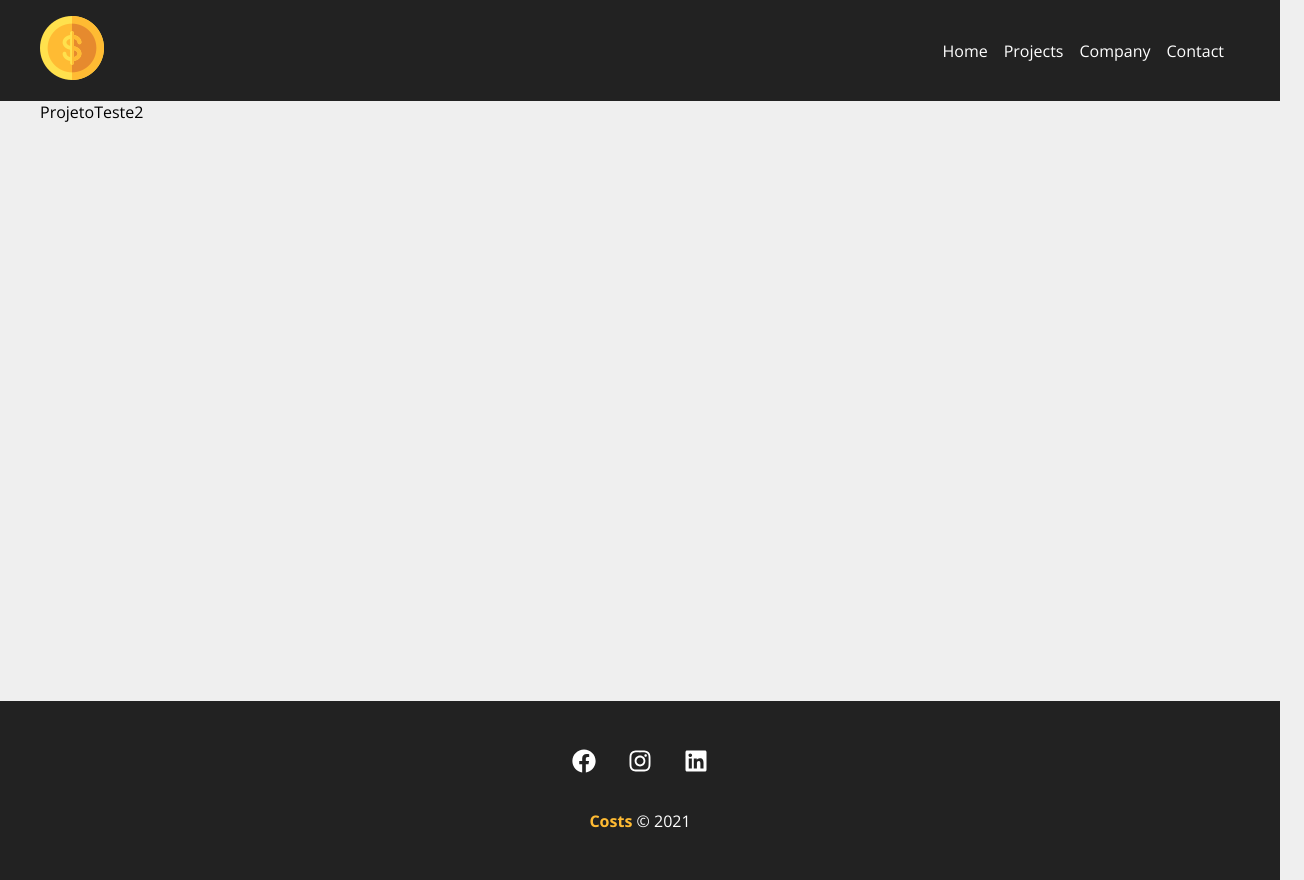
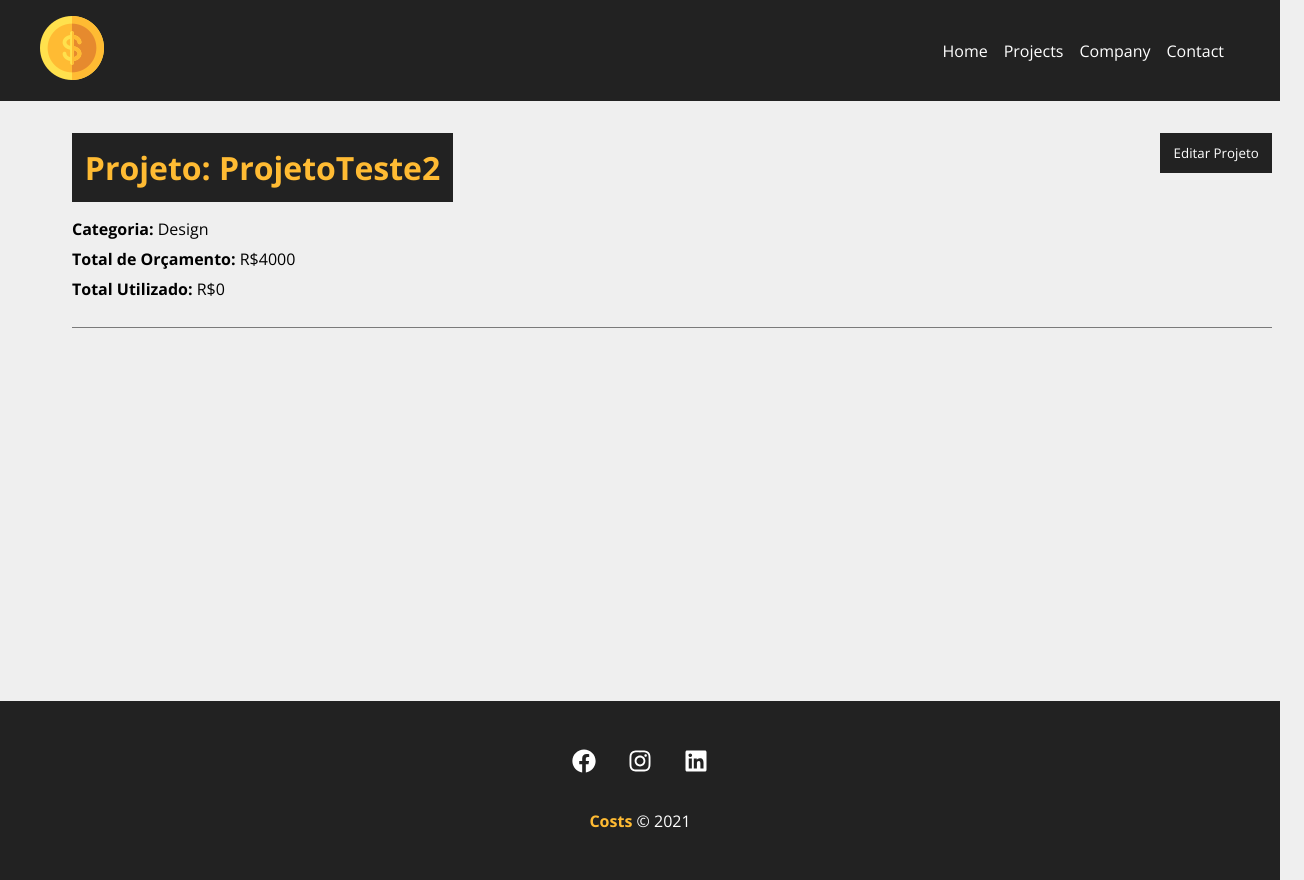
Before and after one commit to PorthoGamesBR/projeto-costs-react, a React (Create React App) app: page /project/2 in a window 1280 px wide. Shown: the whole page, 1304 px wide, since content can reach past the window. Built offline with nearby package versions, Linux system fonts and the light colour scheme; data requests are answered from the project's data file; the HTML template or start-up script is replaced by a standard one.

Commit message:
Dados e estilo da página project

```diff
--- a/src/components/pages/Project.js
+++ b/src/components/pages/Project.js
@@ -3,12 +3,17 @@
 import {useParams} from 'react-router-dom'
 import {useState, useEffect} from 'react'
 
+import Loading from "../layout/Loading.js"
+import Container from "../layout/Container.js"
+
 function Project() {
    const { id } = useParams()
 
    const [project, setProject] = useState([])
+   const [showProjectForm, setShowProjectForm] = useState(false)
 
    useEffect(() => {
+    setTimeout(() => {
         fetch(`http://localhost:5000/projects/${id}`, {
         method: 'GET',
         headers: {
@@ -20,12 +25,47 @@
             setProject(data)
         })
         .catch((err) => console.log(err))
+        }, 300)
     },[id])
 
+    function toggleProjectForm(){
+        setShowProjectForm(!showProjectForm)
+    }
+
     return (
-        <div>
-            <p>{project.name}</p>
+        <>
+        {project.name ?
+        (
+            <div className={styles.project_details}>
+                <Container customClass="column">
+                    <div className={styles.details_container}>
+                        <h1>Projeto: {project.name}</h1>
+                        <button onClick={toggleProjectForm} className={styles.btn}>
+                            {!showProjectForm ? 'Editar Projeto' : 'Fechar'}
+                        </button>
+                        {!showProjectForm ? (
+                            <div className={styles.project_info}>
+                                <p>
+                                    <span>Categoria:</span> {project.category.name}
+                                </p>
+                                <p>
+                                    <span>Total de Orçamento:</span> R${project.budget}
+                                </p>
+                                <p>
+                                    <span>Total Utilizado:</span> R${project.cost}
+                                </p>
                             </div>
+                        ) :  (
+                            <div className={styles.project_info}>
+                                <p>Project Form</p>
+                            </div>
+                        )}
+                    </div>
+                </Container>
+            </div>
+        ) : <Loading />}
+        </>
+
     )
 }
 
--- a/src/components/pages/Project.module.css
+++ b/src/components/pages/Project.module.css
@@ -0,0 +1,48 @@
+.project_details {
+    padding: 2em;
+}
+
+.project_details h1,
+.project_details h2,
+.project_details p {
+    margin-bottom: 0.5em;
+}
+
+.project_details h1 {
+    background-color: #222;
+    color: #ffbb33;
+    padding: 0.4em;
+}
+
+.project_details span {
+    font-weight: bold;
+}
+
+.details_container,
+.service_form_container {
+    border-bottom: 1px solid #7a7a7a;
+    margin-bottom: 1.2em;
+    padding-bottom: 1.2em;
+    display: flex;
+    justify-content: space-between;
+    flex-wrap: wrap;
+}
+
+.btn {
+    background-color: #222;
+    color: #fff;
+    padding: 0.5em 1em;
+    text-decoration: none;
+    transition: 0.5s;
+    cursor: pointer;
+    max-height: 40px;
+    border: none;
+}
+
+.btn:hover {
+    color: #ffbb33;
+}
+
+.project_info {
+    width: 100%;
+}
```
Lines whose indentation alone changed are shown as unchanged.
